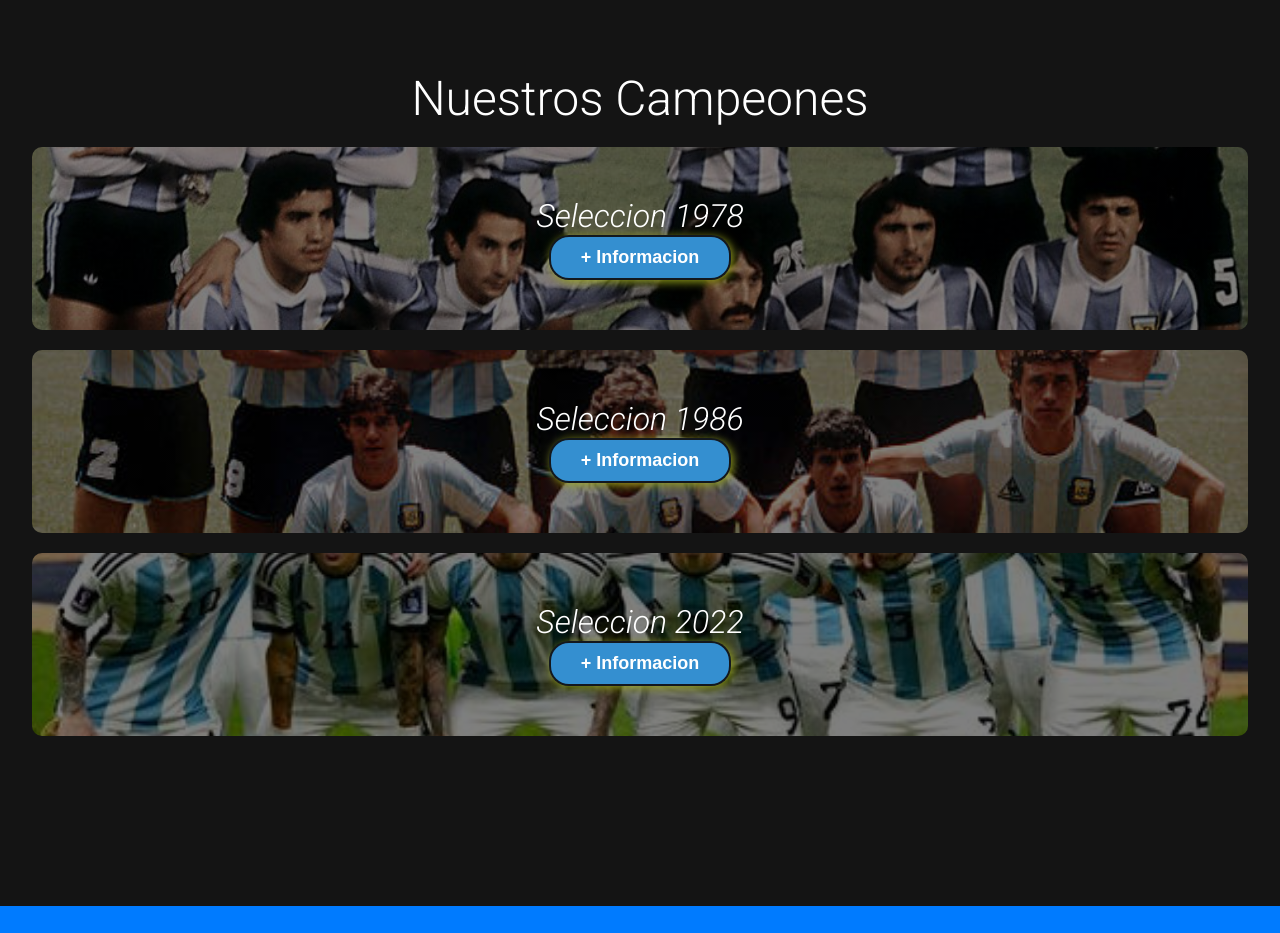
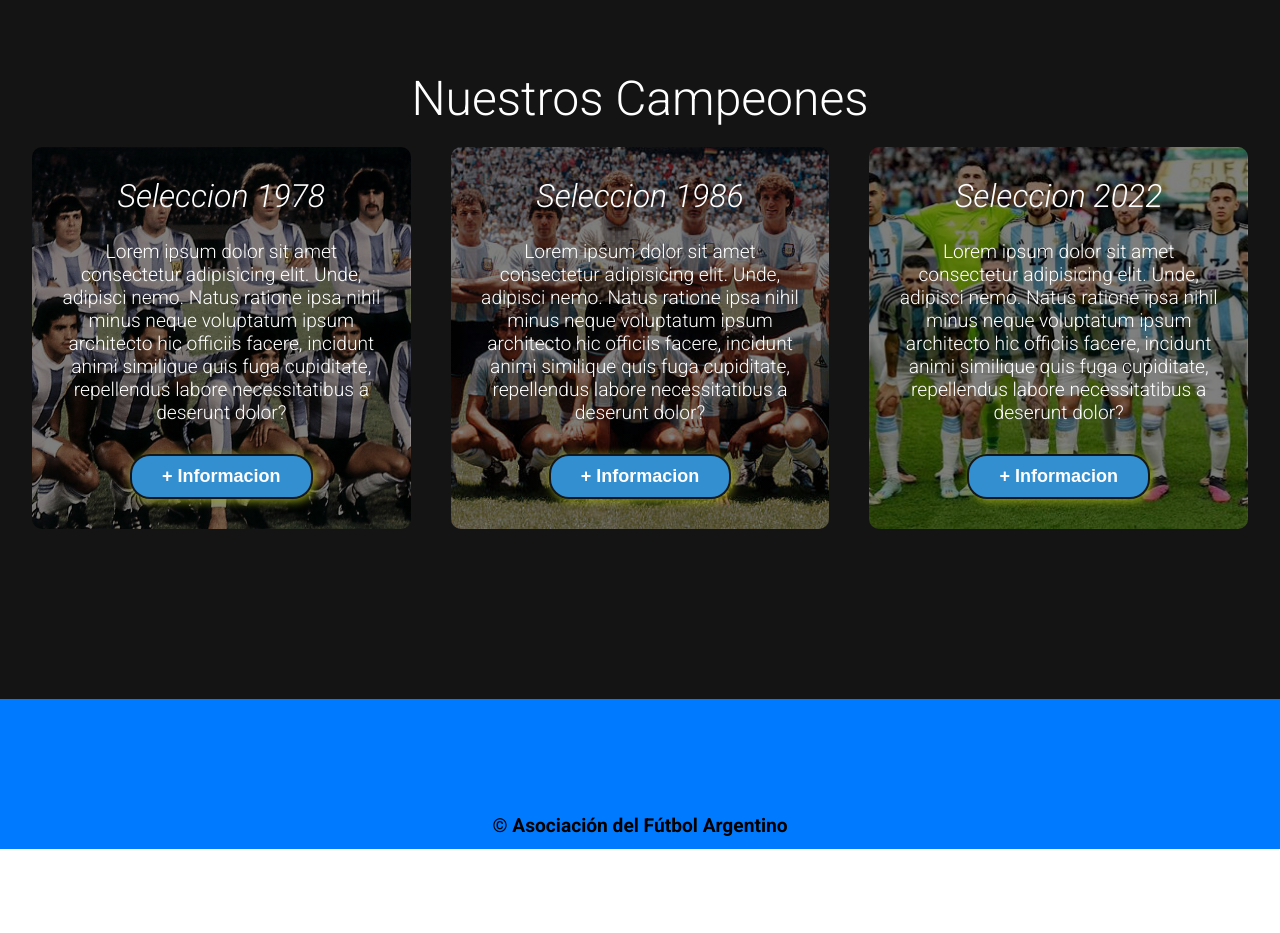
Before and after one commit to hernan6776/trabajo-grupo-seleccion, a plain HTML site: page index.html in a window 1280 px wide. Shown: the part 1780-2713 px from the top of the page. After the commit the page ends 2629 px from the top, so only its background shows below. Drawn offline with Linux system fonts and the light colour scheme.

Commit message:
subida repo n°3: finalizacion de estructura CSS de seccion 2

```diff
--- a/css/style.css
+++ b/css/style.css
@@ -182,10 +182,11 @@ button:hover {
 #seleccion-2 h2 {
     margin-top: 0;
     font-size: 3em;
+    background-size: cover
 }
 
 #seleccion-2 p {
-    display: none;
+    /* display: none; */
 }
 
 .box {
@@ -311,20 +312,27 @@ footer .container {
 
     /************CSS SECCION 2******************/
 
+
+
     #seleccion-2 .boxes {
+        display: flex;
+        justify-content: center;
+    }
 
+    #seleccion-2 p {
+        display: block;
+        margin-bottom: 30px;
+    }
+
+    #seleccion-2 .box {
+        padding: 30px;
+    }
+
+    #seleccion-2 h3 {
+        margin-top: 0;
+        padding-bottom: 25px;
     }
 
 
 
-
-
-
-
-
-
-
-
-
-
 }
```
